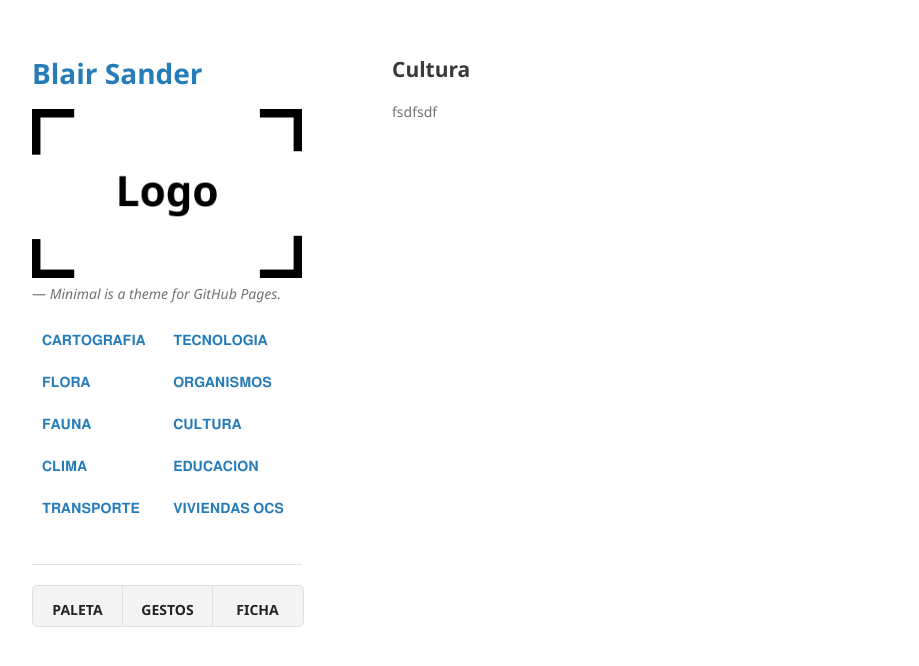
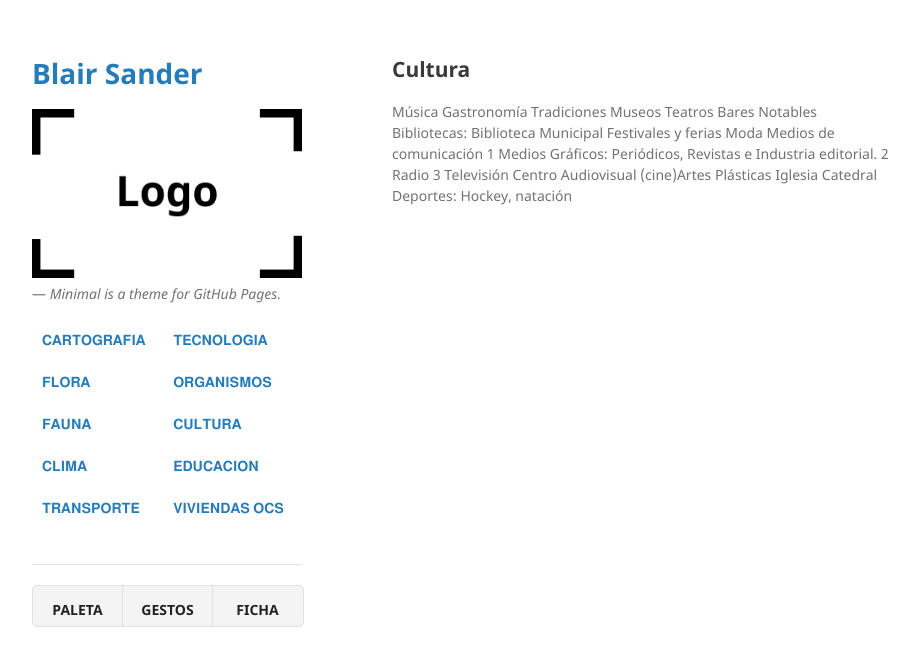
Before and after one commit to BlairSander/ciudad, a Jekyll site: the page built from cultura.md, in a window 1280 px wide. Shown: the top 666 px of the page, without its empty margins (178-1097 px from the left). Built offline with Jekyll 4.4.1, drawn with Linux system fonts in a browser that asks for light colours.

Commit message:
Update cultura.md

```diff
--- a/cultura.md
+++ b/cultura.md
@@ -4,4 +4,20 @@ layout: default
 
 <h2>Cultura</h2>
 
-fsdfsdf
+Música
+Gastronomía
+Tradiciones
+Museos
+Teatros
+Bares Notables
+Bibliotecas: Biblioteca Municipal
+Festivales y ferias
+Moda
+Medios de comunicación
+   1 Medios Gráficos: Periódicos, Revistas e Industria editorial.
+   2 Radio
+   3 Televisión
+Centro Audiovisual (cine)Artes Plásticas
+Iglesia
+Catedral
+Deportes: Hockey, natación
```
